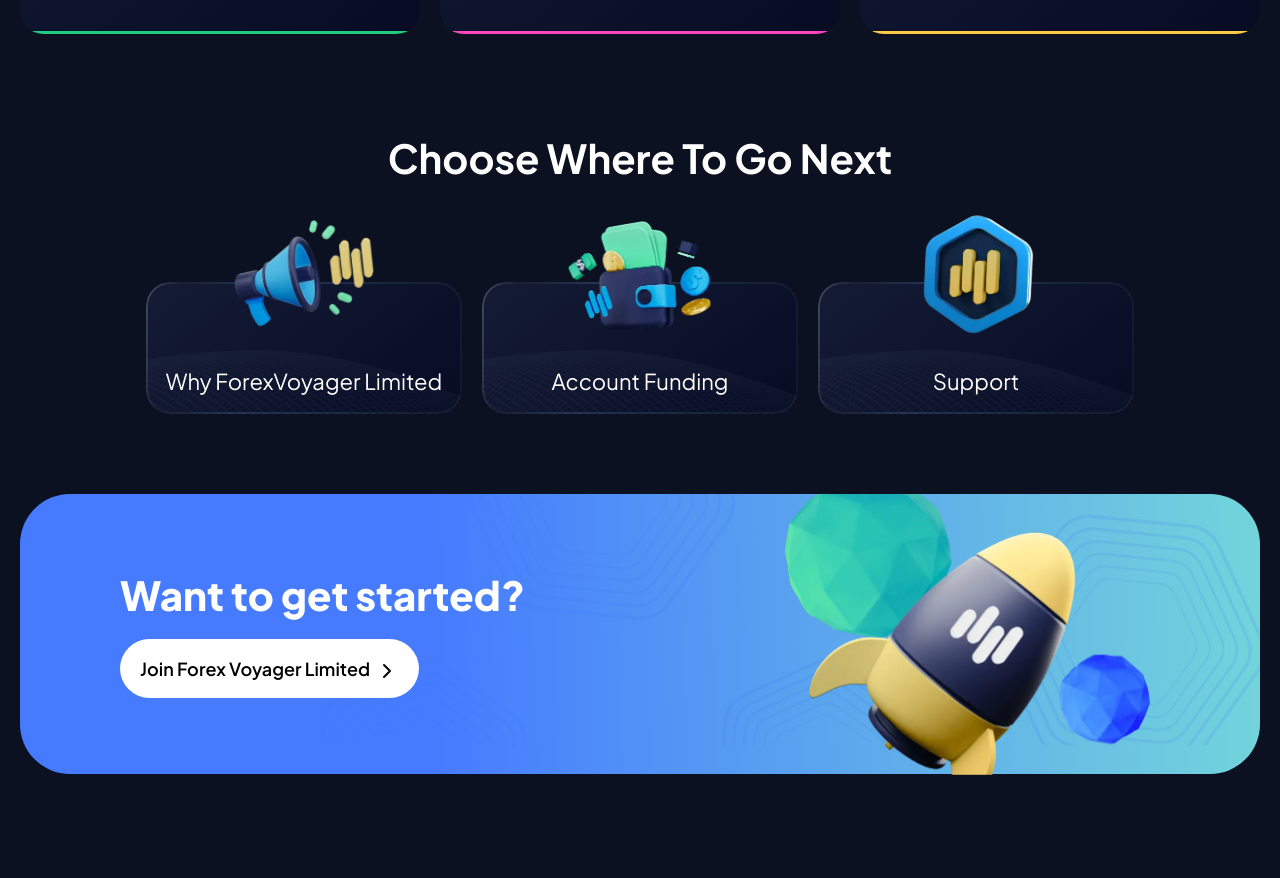
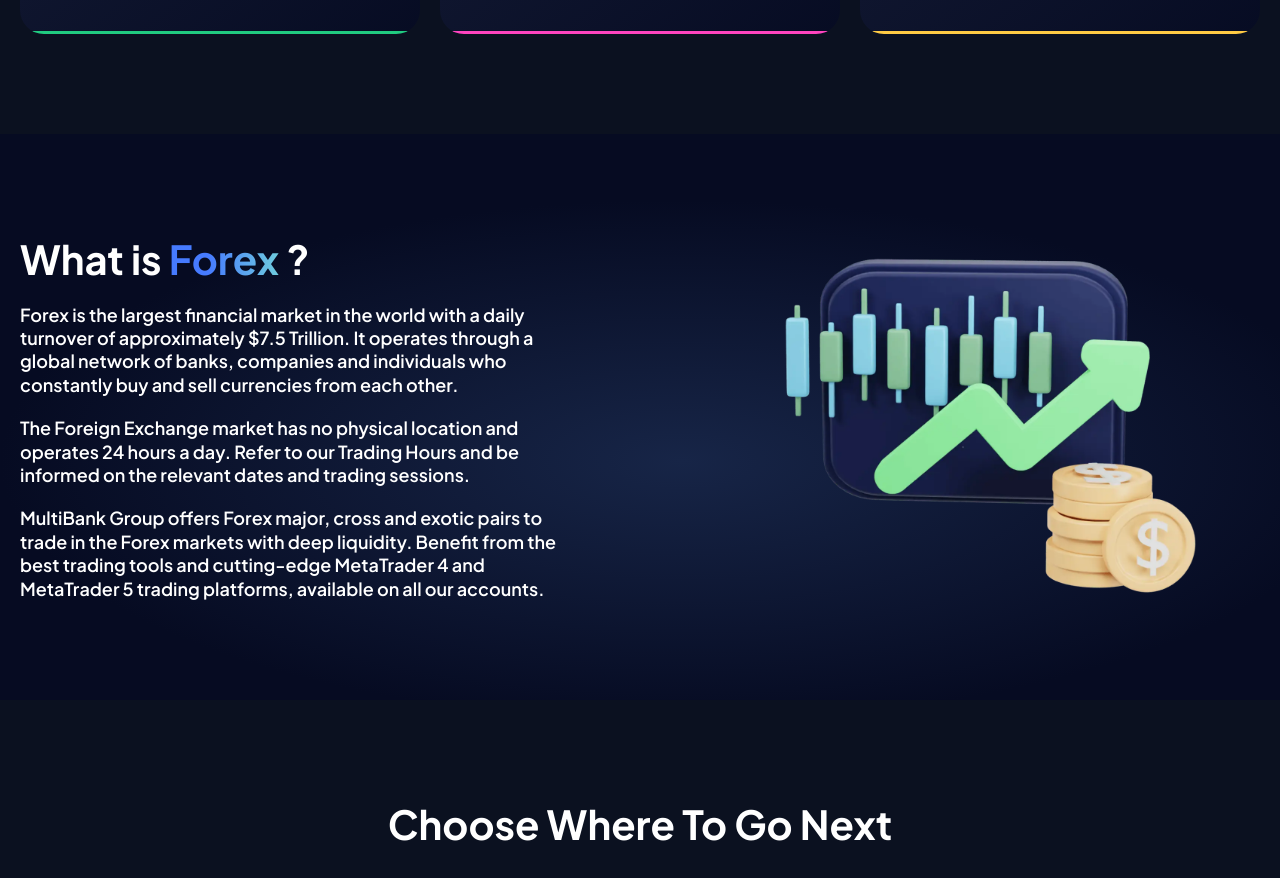
Before and after one commit to jimmyhinsu/forex-voyager-limited, a React (Create React App) app: page /forexproducts in a window 1280 px wide. Shown: the part 1240-2118 px from the top of the page. Built offline with nearby package versions, Linux system fonts and the light colour scheme.

Commit message:
what is forex section

```diff
--- a/src/module/forexproducts/forex.scss
+++ b/src/module/forexproducts/forex.scss
@@ -534,3 +534,56 @@ p {
         }
     }
 }
+
+.section-mt {
+    margin: 100px 0;
+
+    .bgliner-color {
+        padding: 50px 0;
+        background-image: radial-gradient(53.28% 46.13% at 53.28% 57.78%, #172547 0, #060b22 100%);
+
+        .container {
+            max-width: 1372px;
+            margin: 0 auto;
+            padding: 0 20px;
+
+            .what-forex {
+                display: grid;
+                grid-template-columns: repeat(2, 1fr);
+                align-items: center;
+                gap: 130px;
+
+                .forex-text {
+                    h3 {
+                        color: #fff;
+                        font-size: 40px;
+                        font-weight: 700;
+                    }
+                    span {
+                        background: linear-gradient(88.9deg, #467bff 33.43%, #75d9d9 103.55%);
+                        color: transparent;
+                        background-clip: text;
+                    }
+
+                    .forex-peragraph {
+                        margin-top: 20px;
+                        p {
+                            font-size: 18px;
+                            color: #fff;
+                            margin-top: 20px;
+                            line-height: 1.3;
+                            font-weight: 600;
+                        }
+                    }
+                }
+
+                .what-is-img {
+                    img {
+                        height: 100%;
+                        width: 100%;
+                    }
+                }
+            }
+        }
+    }
+}
--- a/src/module/forexproducts/index.js
+++ b/src/module/forexproducts/index.js
@@ -10,6 +10,7 @@ import Slideicon from "../../../src/assets/svg/slideicon";
 import Gotonext from '../home/gotonext';
 import Wanttoget from '../home/wanttoget';
 import Benefitfrom from '../../components/benefitfrom';
+import whatisforex from '../../assets/images/what-is-forex.webp';
 
 export default function Forexproducts() {
     const [activeButton, setActiveButton] = useState("Forex");
@@ -322,6 +323,30 @@ export default function Forexproducts() {
             </div>
 
             <Benefitfrom />
+
+            <div className='section-mt'>
+                <div className='bgliner-color'>
+                    <div className='container'>
+                        <div className='what-forex'>
+                            <div className='forex-text'>
+                                <h3>What is <span> Forex </span>?</h3>
+                                <div className='forex-peragraph'>
+                                    <p>Forex is the largest financial market in the world with a daily turnover of approximately $7.5 Trillion. It operates through a global network of banks, companies and individuals who constantly buy and sell currencies from each other.</p>
+
+                                    <p>The Foreign Exchange market has no physical location and operates 24 hours a day. Refer to our Trading Hours and be informed on the relevant dates and trading sessions.</p>
+
+                                    <p>MultiBank Group offers Forex major, cross and exotic pairs to trade in the Forex markets with deep liquidity. Benefit from the best trading tools and cutting-edge MetaTrader 4 and MetaTrader 5 trading platforms, available on all our accounts.</p>
+                                </div>
+                            </div>
+                            <div className='what-is-img'>
+                                <img src={whatisforex} alt="error" />
+                            </div>
+                        </div>
+                    </div>
+                </div>
+            </div>
+
+
             <Gotonext />
             <Wanttoget />
         </>
```
Also changed, not shown: src/assets/images/what-is-forex.webp (added).
